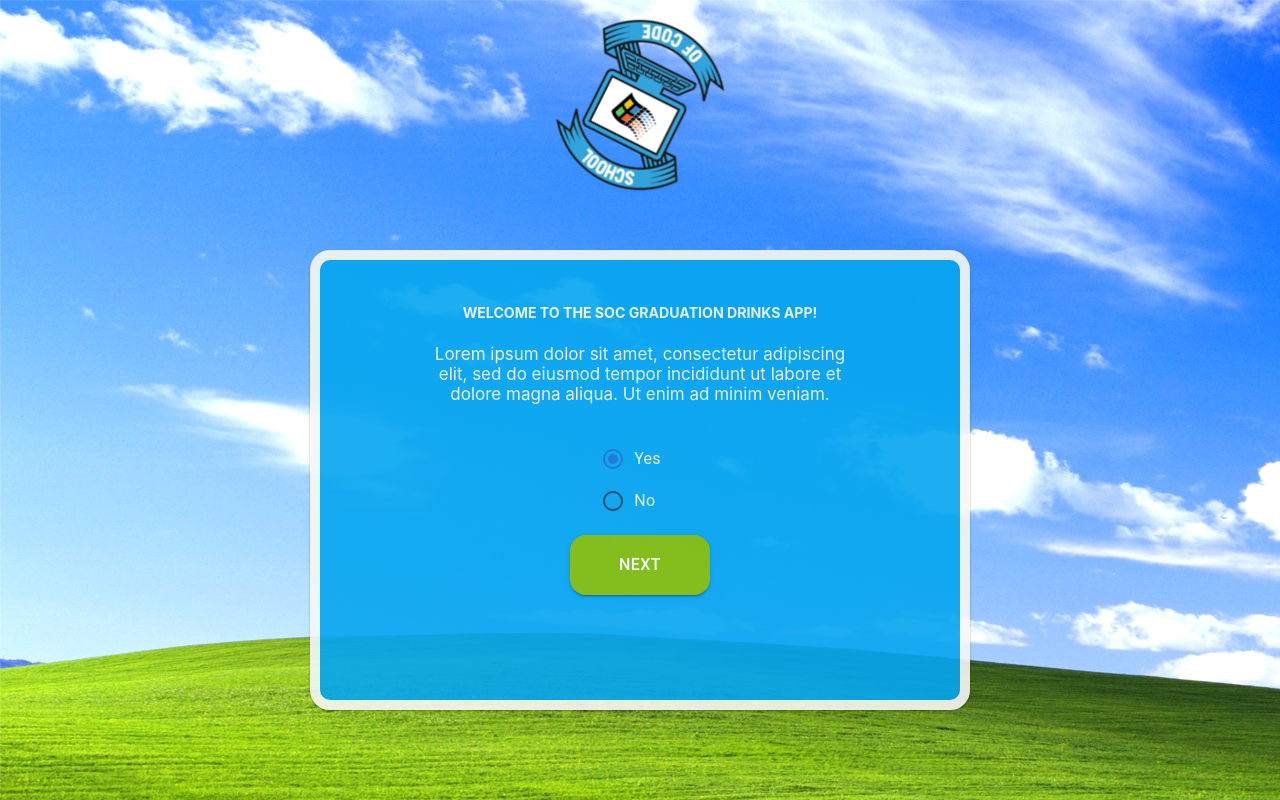
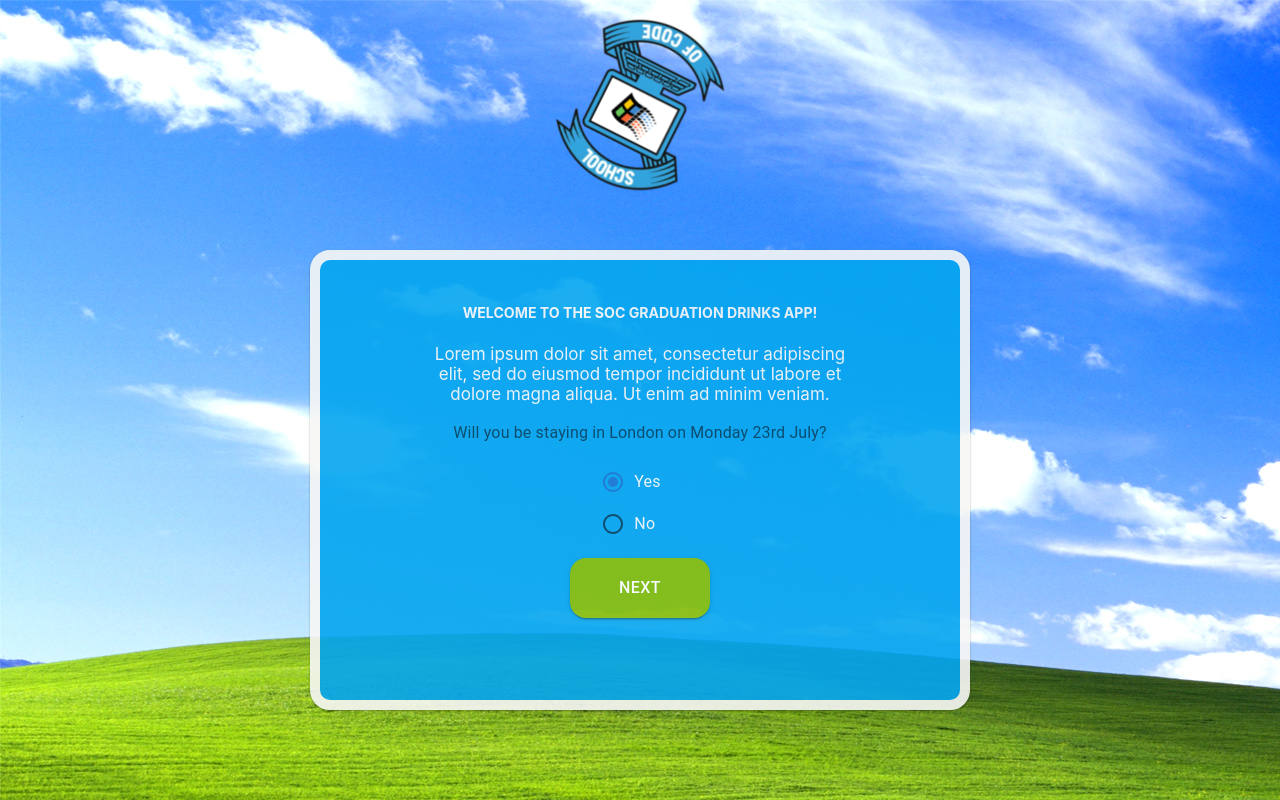
Before and after one commit to veepgoose/SOCGraduationApp, a React (Create React App) app in the folder graduationapp/: page / in a window 1280 px wide. Both pictures are taken after a click on the button "NEXT". Shown: the top 800 px of the page. Built offline with nearby package versions, Linux system fonts and the light colour scheme.

Commit message:
Saves responses as objects in array

```diff
--- a/graduationapp/src/App.js
+++ b/graduationapp/src/App.js
@@ -23,9 +23,15 @@ const formSequence = [
 function App() {
   const [currentFormIndex, setCurrentFormIndex] = useState(0);
   const [isMusicPlaying, setIsMusicPlaying] = useState(false);
+  const [response, setResponse] = useState([]);
 
-  const handleNextForm = () => {
+      useEffect(() => {
+        console.log(response);
+      }, [response]);
+
+  const handleNextForm = (data) => {
     setCurrentFormIndex(currentFormIndex + 1);
+    setResponse([...response, data]);
   };
 
   //   useEffect(() => {
--- a/graduationapp/src/Components/Forms/MondayStayForm.js
+++ b/graduationapp/src/Components/Forms/MondayStayForm.js
@@ -2,18 +2,24 @@ import React from "react";
 import "./Forms.css";
 import Cards from "../Cards/Cards";
 import NextButton from "../Buttons/NextButton";
-import StayRadioButtons from "../Radios/StayRadioButtons";
 import { useState } from "react";
-
+import Box from "@mui/material/Box";
+import Radio from "@mui/material/Radio";
+import RadioGroup from "@mui/material/RadioGroup";
+import FormControlLabel from "@mui/material/FormControlLabel";
+import FormLabel from "@mui/material/FormLabel";
 
 function MondayStayForm(props) {
-
   const [staying, setStaying] = useState(true);
 
-const handleNext = () => {
-  props.onNext(staying); // Use the staying state variable
-};
+  const handleChange = (e) => {
+    setStaying(e.target.value);
+  };
 
+  const handleNext = () => {
+    const data = { monday: staying };
+    props.onNext(data);
+  };
 
   return (
     <div className="Body">
@@ -22,12 +28,33 @@ const handleNext = () => {
         text="Lorem ipsum dolor sit amet, consectetur adipiscing elit, sed do eiusmod tempor incididunt ut labore et dolore magna aliqua. Ut enim ad minim veniam."
       >
         <form>
-          <StayRadioButtons stayingLabel="Are you staying in Reading on Monday night?" />
+          <Box
+            sx={{
+              display: "flex",
+              flexDirection: "column",
+              justifyContent: "center",
+              alignItems: "center",
+              gap: "1em",
+            }}
+          >
+            {/* Header */}
+            <FormLabel id="stay-radio-buttons-group-label">
+              Will you be staying in London on Monday 23rd July?
+            </FormLabel>
+            {/* Radio Buttons Group Options*/}
+            <RadioGroup
+              aria-labelledby="stay-radio-buttons-group-label"
+              value={staying} // Use the staying state
+              name="stay-radio-buttons-group"
+              onChange={handleChange} // Use the handleChange function
+            >
+              {/* Yes and No Radio Buttons wrapped in RadioGroup */}
+              <FormControlLabel value="true" control={<Radio />} label="Yes" />
+              <FormControlLabel value="false" control={<Radio />} label="No" />
+            </RadioGroup>
+          </Box>
 
           <NextButton staying={staying} onNext={handleNext} />
-
-
-
         </form>
       </Cards>
     </div>
```
Lines whose indentation alone changed are shown as unchanged.
